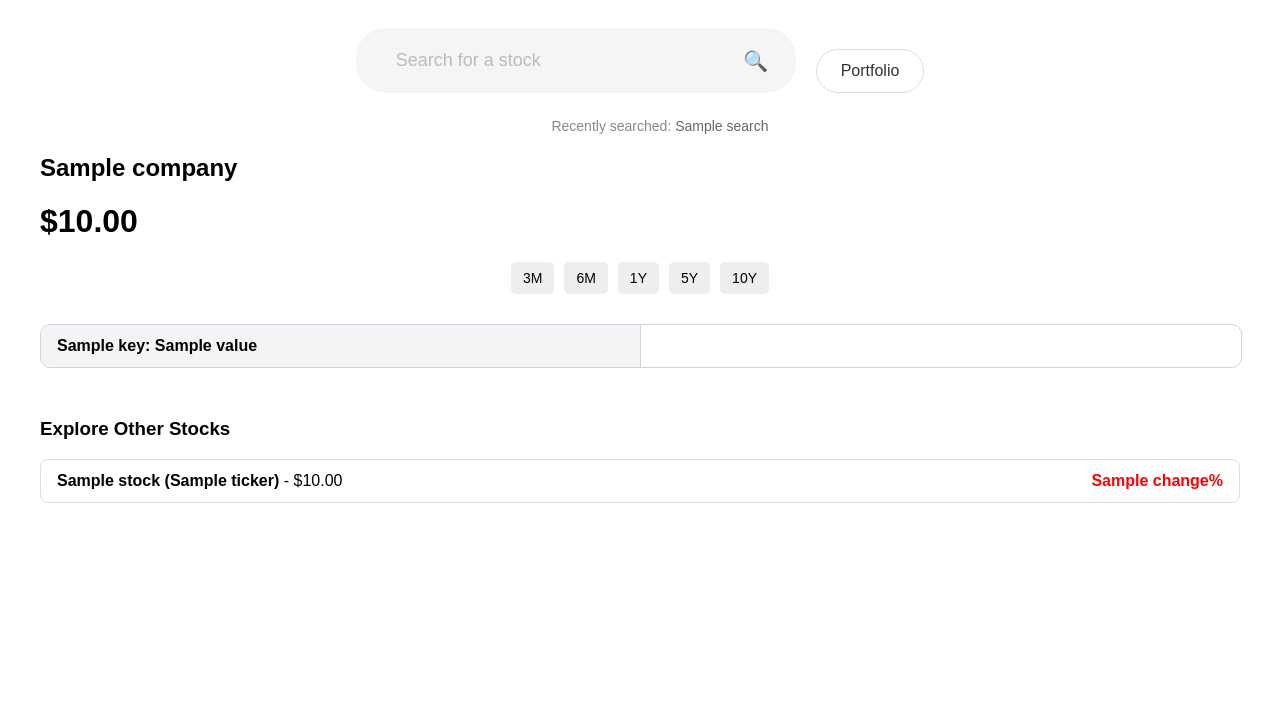
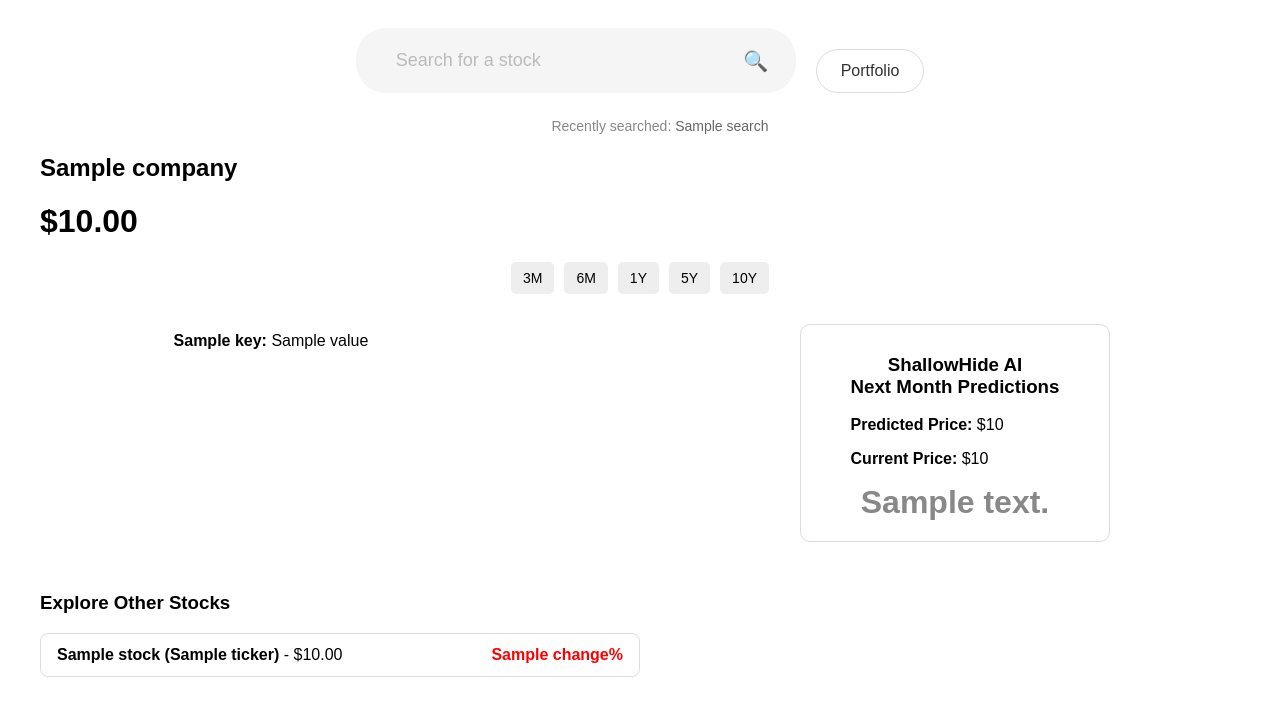
Before and after one commit to tokisakiiuwu/StockProject, a Django app: template templates/index.html in a window 1280 px wide. Shown: the top 716 px of the page. Run offline with Django 5.2, Linux system fonts and the light colour scheme; the template is opened without the code that fills it: most values are stand-ins (such as "Sample title", 1, 10 or a date in 2020); some libraries are stand-ins or nearby versions.

Commit message:
Update index w Forecast

```diff
--- a/templates/index.html
+++ b/templates/index.html
@@ -138,36 +138,36 @@
         }
 
         .info-container {
-            margin-top: 30px;
             margin-bottom: 50px;
+            display: flex;
+            gap: 30px;
+            flex-wrap: wrap;
+            align-items: flex-start;
+            justify-content: center;
         }
 
         .info-box {
             display: grid;
             grid-template-columns: 1fr 1fr;
-            border: 1px solid #d1d5db;
-            border-radius: 10px;
             overflow: hidden;
-            width: 100%;
+            width: 50%;
         }
 
         .info-item {
             font-size: 16px;
-            font-weight: bold;
-            padding: 12px 16px;
-            background: #f3f4f6;
-            border-bottom: 1px solid #d1d5db;
-            border-right: 1px solid #d1d5db;
+            padding: 8px 4px;
         }
 
-        .info-box > div:nth-child(2n) {
-            border-right: none;
+        .prediction-container{
+            border: 1px solid #ddd;
+            border-radius: 10px;
+            padding: 10px 50px 20px;
         }
 
-        .info-box > div:nth-last-child(-n+2) {
-            border-bottom: none;
+        .other-stocks-container {
+            display: grid;
+            grid-template-columns: 1fr 1fr;
         }
-
         .stock-card {
             border: 1px solid #ddd;
             padding: 12px 16px;
@@ -243,16 +243,31 @@
             </div>
 
             <div class="info-container">
+
+                <!-- Stock Info Table -->
                 <div class="info-box">
                     {% for key, value in info.items %}
                         <div class="info-item"><strong>{{ key }}:</strong> {{ value }}</div>
                     {% endfor %}
                 </div>
+
+                <!-- LSTM Predictions -->
+                {% if model_prediction %}
+                <div class="prediction-container">
+                    <h3 style="text-align: center;">ShallowHide AI <br> Next Month Predictions</h3>
+                    <p><strong>Predicted Price: </strong> ${{ model_prediction.predicted_price }}</p>
+                    <p><strong>Current Price:</strong> ${{ model_prediction.actual_price }}</p>
+                    <p style="text-align: center; color: {{ model_prediction.decision_color }}; font-weight: bold; font-size: 32px; margin-top: 10px; margin-bottom: 0px">
+                        {{ model_prediction.decision }}
+                    </p>
+                </div>
+                {% endif %}
             </div>
 
+
             {% if other_stocks %}
+                <h3>Explore Other Stocks</h3>
                 <div class="other-stocks-container">
-                    <h3>Explore Other Stocks</h3>
                     {% for stock in other_stocks %}
                         <div class="stock-card" onclick="window.location.href='/?ticker={{ stock.ticker }}'" style="cursor: pointer;">
                             <div>
```
